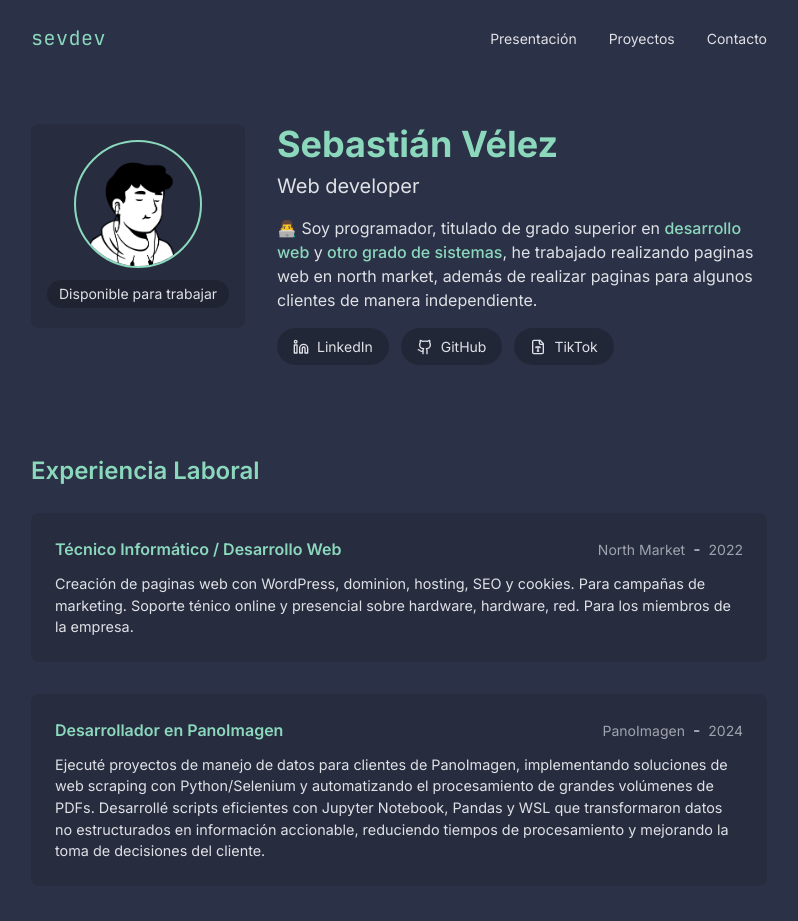
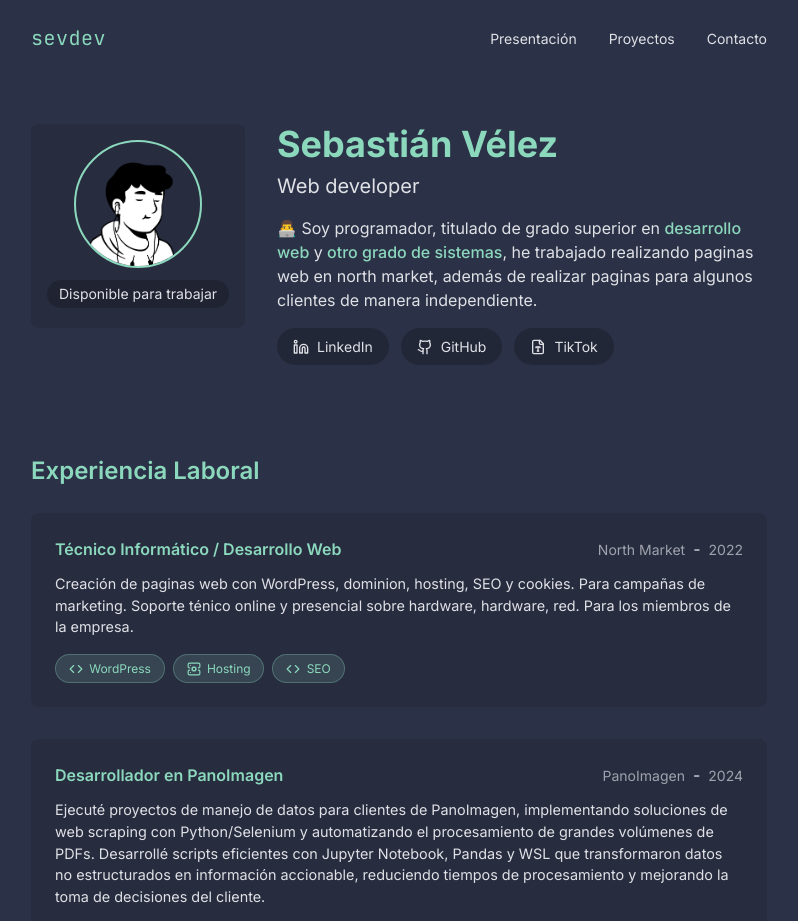
Before and after one commit to Kobakk/centered-craft-portfolio-fbb91b74, a React (Vite) app: page / in a window 1280 px wide. Shown: the top 921 px of the page, without its empty margins (241-1039 px from the left). Built offline with nearby package versions, Linux system fonts and the light colour scheme.

Commit message:
Add technology tags to experience sections
Adds technology tags as buttons below each work experience entry, displaying technologies used.

```diff
--- a/src/index.css
+++ b/src/index.css
@@ -101,6 +101,24 @@ body {
   background-color: rgba(0, 0, 0, 0.4);
 }
 
+.tech-button {
+  background-color: rgba(139, 216, 189, 0.15);
+  color: #8bd8bd;
+  border-radius: 9999px;
+  padding: 0.3rem 0.8rem;
+  display: flex;
+  align-items: center;
+  gap: 0.4rem;
+  font-size: 0.75rem;
+  transition: all 0.2s;
+  border: 1px solid rgba(139, 216, 189, 0.3);
+}
+
+.tech-button:hover {
+  background-color: rgba(139, 216, 189, 0.25);
+  border-color: rgba(139, 216, 189, 0.5);
+}
+
 .job-title {
   color: #8bd8bd;
   font-weight: 600;
--- a/src/pages/Index.tsx
+++ b/src/pages/Index.tsx
@@ -1,5 +1,6 @@
+
 import { motion } from "framer-motion";
-import { Github, Linkedin, FileType } from "lucide-react";
+import { Github, Linkedin, FileType, Code, ServerCog } from "lucide-react";
 import Navbar from "../components/Navbar";
 
 const Index = () => {
@@ -152,6 +153,32 @@ const Index = () => {
                 campañas de marketing. Soporte ténico online y presencial sobre hardware, hardware,
                 red. Para los miembros de la empresa.
               </p>
+              <div className="mt-4 flex flex-wrap gap-2">
+                <motion.button
+                  className="tech-button"
+                  whileHover={{ scale: 1.05 }}
+                  whileTap={{ scale: 0.95 }}
+                >
+                  <Code size={14} />
+                  WordPress
+                </motion.button>
+                <motion.button
+                  className="tech-button"
+                  whileHover={{ scale: 1.05 }}
+                  whileTap={{ scale: 0.95 }}
+                >
+                  <ServerCog size={14} />
+                  Hosting
+                </motion.button>
+                <motion.button
+                  className="tech-button"
+                  whileHover={{ scale: 1.05 }}
+                  whileTap={{ scale: 0.95 }}
+                >
+                  <Code size={14} />
+                  SEO
+                </motion.button>
+              </div>
             </motion.div>
 
             <motion.div
@@ -169,6 +196,48 @@ const Index = () => {
               <p className="job-description">
                 Ejecuté proyectos de manejo de datos para clientes de PanoImagen, implementando soluciones de web scraping con Python/Selenium y automatizando el procesamiento de grandes volúmenes de PDFs. Desarrollé scripts eficientes con Jupyter Notebook, Pandas y WSL que transformaron datos no estructurados en información accionable, reduciendo tiempos de procesamiento y mejorando la toma de decisiones del cliente.
               </p>
+              <div className="mt-4 flex flex-wrap gap-2">
+                <motion.button
+                  className="tech-button"
+                  whileHover={{ scale: 1.05 }}
+                  whileTap={{ scale: 0.95 }}
+                >
+                  <Code size={14} />
+                  Python
+                </motion.button>
+                <motion.button
+                  className="tech-button"
+                  whileHover={{ scale: 1.05 }}
+                  whileTap={{ scale: 0.95 }}
+                >
+                  <Code size={14} />
+                  Selenium
+                </motion.button>
+                <motion.button
+                  className="tech-button"
+                  whileHover={{ scale: 1.05 }}
+                  whileTap={{ scale: 0.95 }}
+                >
+                  <Code size={14} />
+                  Pandas
+                </motion.button>
+                <motion.button
+                  className="tech-button"
+                  whileHover={{ scale: 1.05 }}
+                  whileTap={{ scale: 0.95 }}
+                >
+                  <ServerCog size={14} />
+                  WSL
+                </motion.button>
+                <motion.button
+                  className="tech-button"
+                  whileHover={{ scale: 1.05 }}
+                  whileTap={{ scale: 0.95 }}
+                >
+                  <Code size={14} />
+                  Jupyter
+                </motion.button>
+              </div>
             </motion.div>
           </div>
         </motion.section>
```
